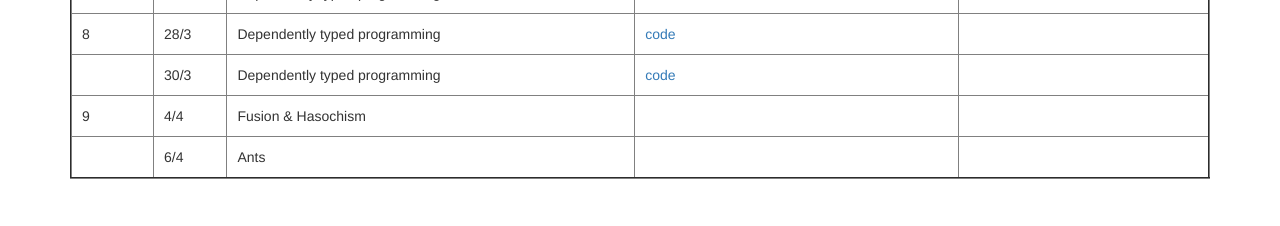
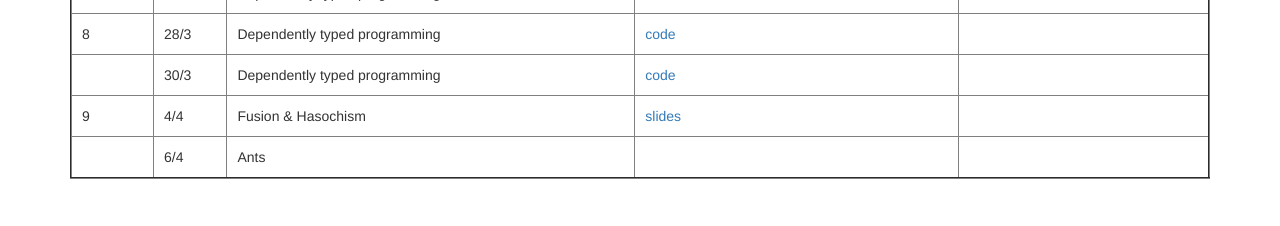
Before and after one commit to ruuda/2017-AFP, a Jekyll site: the page built from schedule.html, in a window 1280 px wide. Shown: the part 673-899 px from the top of the page. Built offline with Jekyll 4.4.1, drawn with Linux system fonts in a browser that asks for light colours; nearby versions of some CDN libraries.

Commit message:
Added slides11.pdf

```diff
--- a/schedule.html
+++ b/schedule.html
@@ -218,7 +218,7 @@
 
       <td>Fusion & Hasochism</td>
 
-      <td></td>
+      <td><a href="slides/slides11.pdf">slides</a></td>
 
       <td></td>
     </tr>
```
Also changed, not shown: 1 other file.
